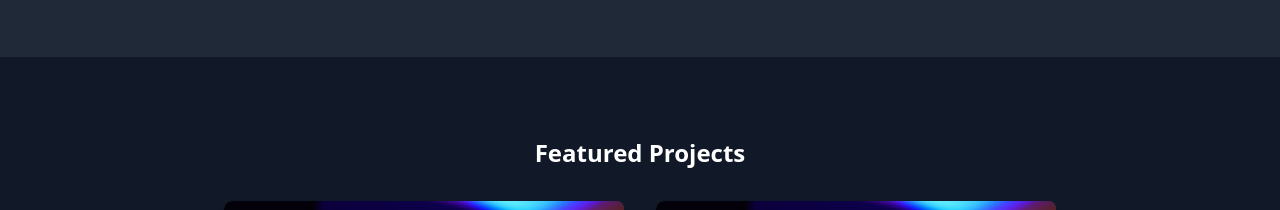
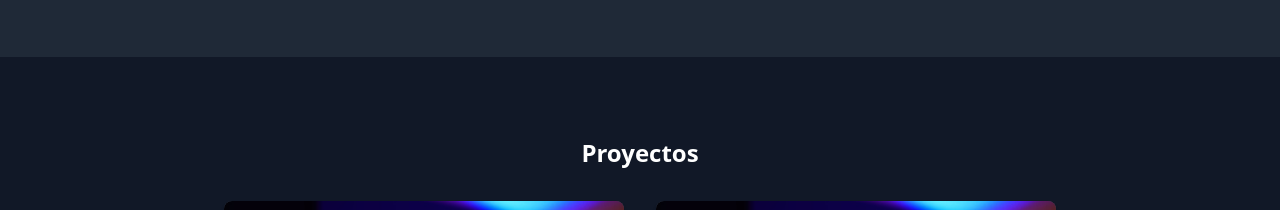
Before and after one commit to Cabal11/Portfolio, a Next.js app: page / in a window 1280 px wide. Shown: the part 1040-1250 px from the top of the page. Built offline with nearby package versions, Linux system fonts and the light colour scheme.

Commit message:
Projects

```diff
--- a/app/components/ProjectsSection.tsx
+++ b/app/components/ProjectsSection.tsx
@@ -4,7 +4,7 @@ export default function ProjectsSection() {
 	return (
 		<section className="py-12 sm:py-20">
 			<div className="max-w-4xl mx-auto px-4 sm:px-6 lg:px-8">
-				<h2 className="text-xl sm:text-2xl font-bold text-white mb-6 sm:mb-8 text-center">Featured Projects</h2>
+				<h2 className="text-xl sm:text-2xl font-bold text-white mb-6 sm:mb-8 text-center">Proyectos</h2>
 				<div className="grid grid-cols-1 sm:grid-cols-2 gap-6 sm:gap-8">
 					{[1, 2, 3, 4].map((project) => (
 						<div key={project} className="bg-gray-800 rounded-lg shadow-md overflow-hidden hover:shadow-lg transition-shadow">
```
